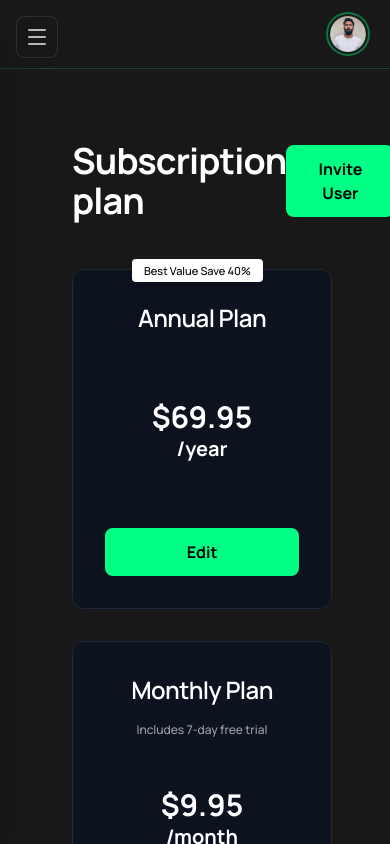
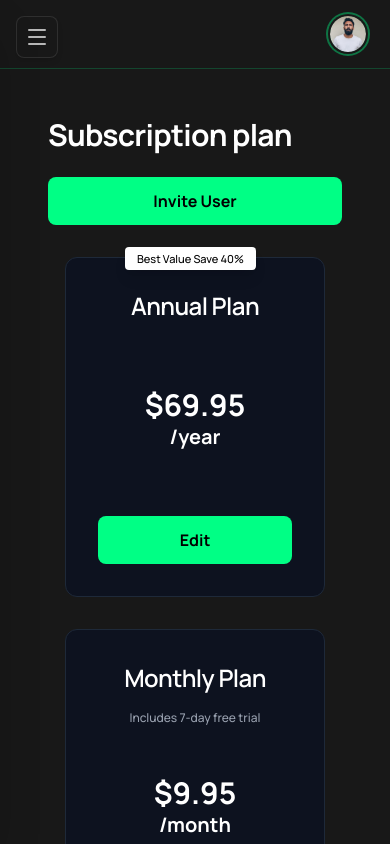
Before and after one commit to Alok4D/clash-gambling, a Next.js app: page /dashboard/subscription in a window 390 px wide. Built offline with nearby package versions, Linux system fonts and the light colour scheme.

Commit message:
feat: implement subscription dashboard page with plan selection and invite functionality

```diff
--- a/app/(adminDashboardLayout)/dashboard/subscription/page.tsx
+++ b/app/(adminDashboardLayout)/dashboard/subscription/page.tsx
@@ -8,24 +8,24 @@ export default function SubscriptionPage() {
   const [isInviteModalOpen, setIsInviteModalOpen] = useState(false);
 
   return (
-    <div className="min-h-screen p-10 font-sans">
+    <div className="min-h-screen p-4 sm:p-10 font-sans">
       <div className="max-w-6xl mx-auto">
 
         {/* Header Section */}
-        <div className="flex justify-between items-center mb-12">
-          <h1 className="text-white text-4xl font-bold tracking-tight">
+        <div className="flex flex-col sm:flex-row justify-between items-start sm:items-center gap-6 sm:gap-0 mb-8 sm:mb-12">
+          <h1 className="text-white text-3xl sm:text-4xl font-bold tracking-tight">
             Subscription plan
           </h1>
           <button
             onClick={() => setIsInviteModalOpen(true)}
-            className="px-8 py-3 bg-[#00FF85] hover:bg-[#00E676] text-black font-bold rounded-lg transition-colors"
+            className="w-full sm:w-auto px-8 py-3 bg-[#00FF85] hover:bg-[#00E676] text-black font-bold rounded-lg transition-colors"
           >
             Invite User
           </button>
         </div>
 
         {/* Cards Container */}
-        <div className="flex flex-wrap gap-8">
+        <div className="flex flex-wrap justify-center sm:justify-start gap-8">
           <SubscriptionCard
             title="Annual Plan"
             price="$69.95"
```
